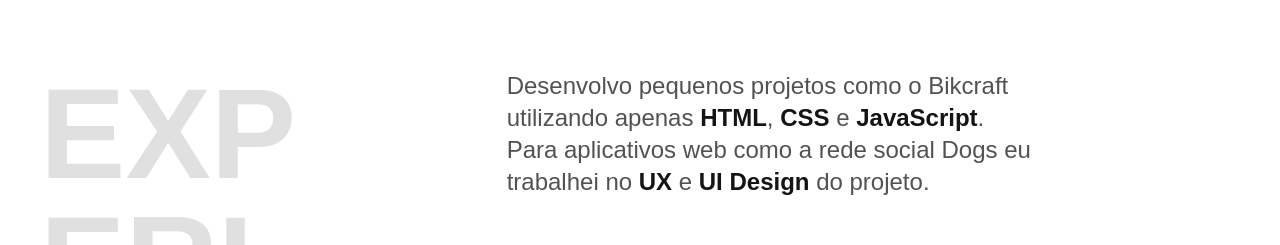
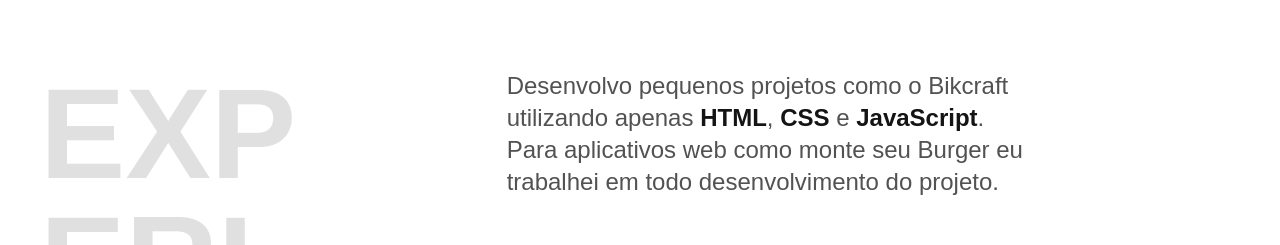
Before and after one commit to Eduardo-betti/Eduardo-betti-Portifolio, a plain HTML site: page index/index.html in a window 1280 px wide. Shown: the part 491-736 px from the top of the page. Drawn offline with Linux system fonts and the light colour scheme.

Commit message:
atualização

```diff
--- a/index/index.html
+++ b/index/index.html
@@ -50,7 +50,7 @@
         <h3 class="subtitulo"> Experiência </h3>
 
         <div>
-            <p class="experiencia-texto">Desenvolvo pequenos projetos como o Bikcraft utilizando apenas <strong>HTML</strong>, <strong>CSS</strong> e <strong>JavaScript</strong>. Para aplicativos web como a rede social Dogs eu trabalhei no <strong>UX</strong> e <strong>UI Design</strong> do projeto.</p>
+            <p class="experiencia-texto">Desenvolvo pequenos projetos como o Bikcraft utilizando apenas <strong>HTML</strong>, <strong>CSS</strong> e <strong>JavaScript</strong>. Para aplicativos web como monte seu Burger eu trabalhei em todo desenvolvimento do projeto.</p>
 
 
             <div class="empresa">
```
